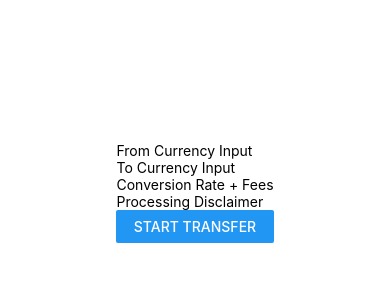
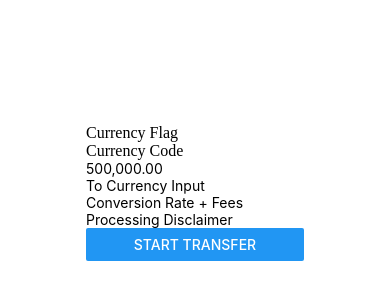
Before and after one commit to WaseemMansour/hubpay-app, a React Native app: screen / in a window 390 px wide. Shown: the part 230-530 px from the top of the page. Built offline with nearby package versions, Linux system fonts and the light colour scheme.

Commit message:
test: Add Tests for Currency Input Flag and Code

```diff
--- /dev/null
+++ b/components/CurrencyInput/CurrencyInput.tsx
@@ -0,0 +1,20 @@
+import { TextInput, View } from 'react-native'
+
+export const CurrencyInput = () => {
+
+  return (
+    <View>
+      <View>
+        <View testID='currency-flag'>
+          Currency Flag
+        </View>
+        <View testID='currency-code'>
+          Currency Code
+        </View>
+      </View>
+      <View>
+        <TextInput placeholder='250,000' value='500,000.00' />
+      </View>
+    </View>
+  )
+}
--- a/screens/internationalPayment/InternationalPayment.tsx
+++ b/screens/internationalPayment/InternationalPayment.tsx
@@ -1,11 +1,12 @@
-import React from 'react'
-import {Button, Text, View} from "react-native";
+import React from 'react';
+import { Button, Text, View } from "react-native";
+import { CurrencyInput } from '../../components/CurrencyInput/CurrencyInput';
 
 export const InternationalPayment = () => {
 	return (
 		<View>
 			<View testID='from-currency-input'>
-				<Text>From Currency Input</Text>
+				<CurrencyInput />
 			</View>
 			<View testID='to-currency-input'>
 				<Text>To Currency Input</Text>
```
Also changed, not shown: 1 other file (tests, documents, lock files or other folders).
